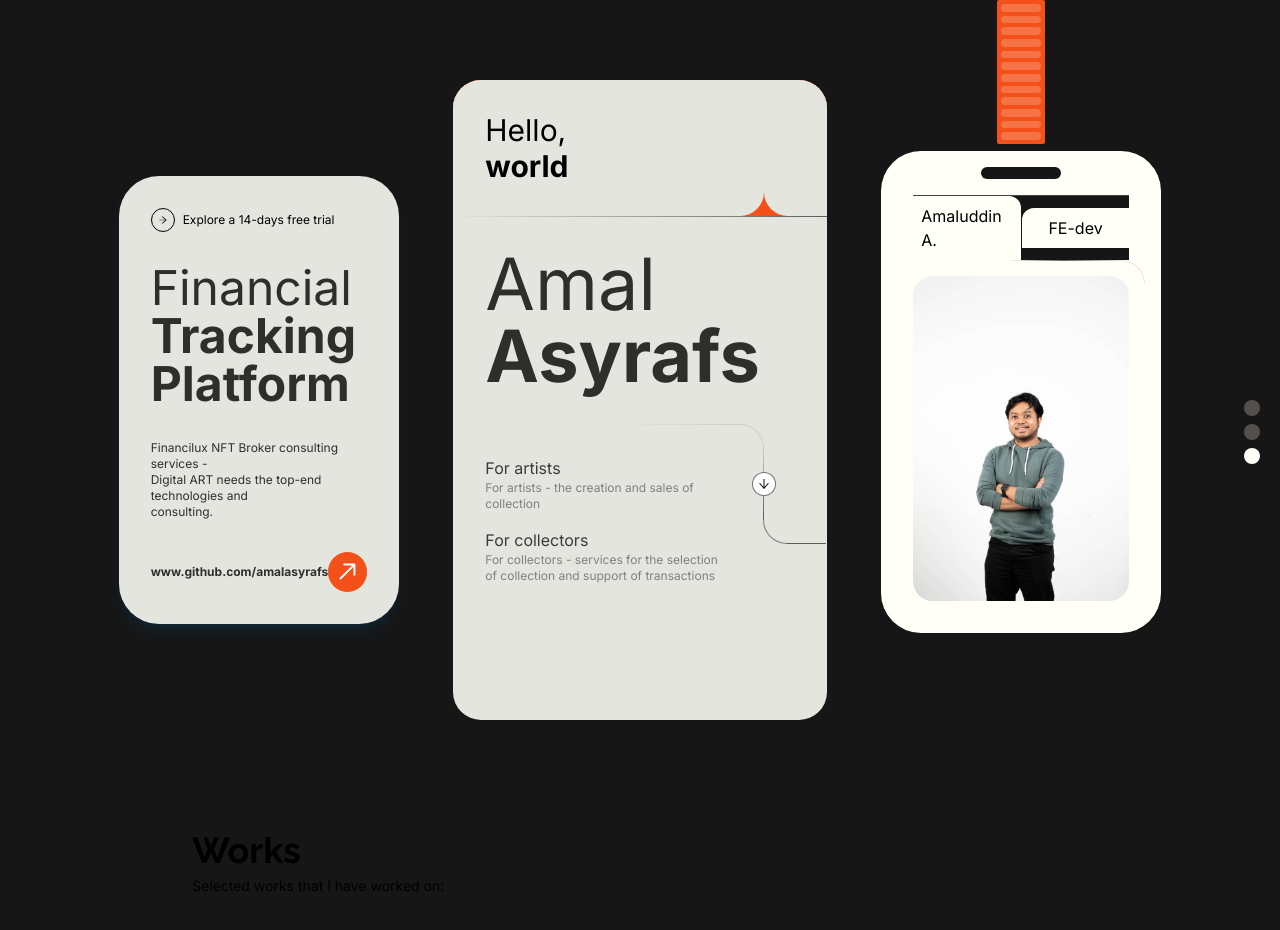
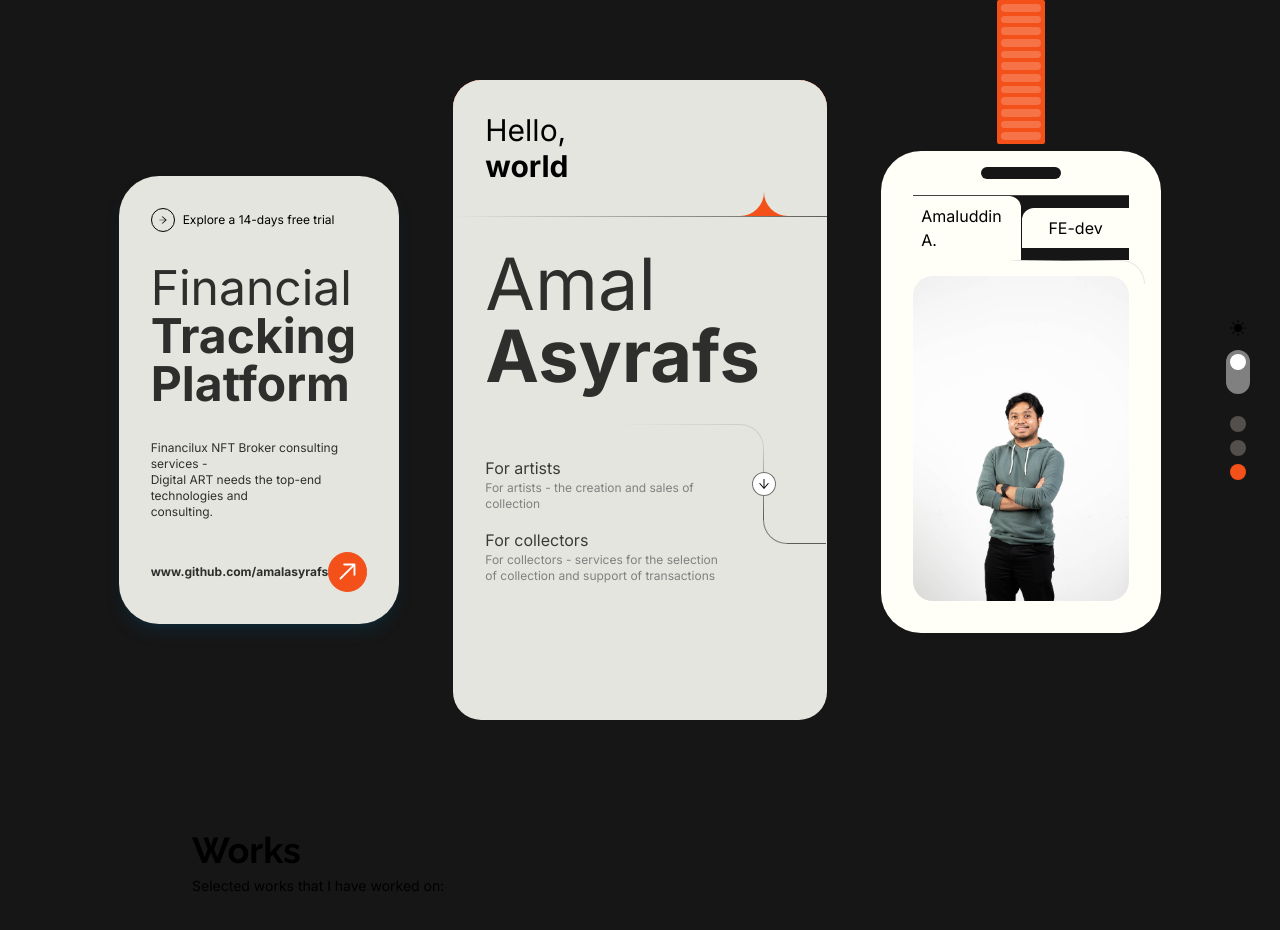
Before and after one commit to amalasyrafs/next-portfolio, a Next.js app: page / in a window 1280 px wide. Shown: the top 930 px of the page. Built offline with nearby package versions, Linux system fonts and the light colour scheme.

Commit message:
add dark mode toggle switch

```diff
--- a/components/home/navbar.js
+++ b/components/home/navbar.js
@@ -1,21 +1,40 @@
+import { useState } from "react";
 import { useLenis } from "@studio-freight/react-lenis";
+import { Switch } from "@headlessui/react";
+import { BsMoonFill, BsSunFill } from "react-icons/bs";
 
 export default function VerticalNavbar({ section }) {
   const lenis = useLenis();
+  const [enabled, setEnabled] = useState(false);
 
   return (
-    <div className="fixed right-5 top-1/2 flex flex-col gap-2">
+    <div className="fixed right-5 top-[40%] flex flex-col items-center justify-center gap-2">
+      <div>{enabled ? <BsMoonFill /> : <BsSunFill />}</div>
+      <Switch
+        checked={enabled}
+        onChange={setEnabled}
+        className={`${
+          enabled ? "bg-invoke-orange" : "bg-invoke-darkGrey"
+        } relative mb-6 mt-4 inline-flex h-6 w-11 rotate-90 items-center rounded-full`}
+      >
+        <span className="sr-only">Dark mode</span>
+        <span
+          className={`${
+            enabled ? "translate-x-6" : "translate-x-1"
+          } h-4 w-4 transform rounded-full bg-white transition`}
+        />
+      </Switch>
       {[0, 1, 2].map((el) => (
         <div
           onClick={() =>
             lenis?.scrollTo(`#section-${el}`, {
-              // immediate: true,
-              duration: 2,
+              duration: 1.5,
+              lock: true,
             })
           }
           href={`#section-${el}`}
           className={`h-4 w-4 cursor-pointer rounded-full ${
-            el === section ? "bg-invoke-white" : "bg-invoke-brown/40"
+            el === section ? "bg-invoke-orange" : "bg-invoke-brown/40"
           }`}
         ></div>
       ))}
--- a/package.json
+++ b/package.json
@@ -9,6 +9,7 @@
     "lint": "next lint"
   },
   "dependencies": {
+    "@headlessui/react": "^1.7.14",
     "@next/font": "13.1.1",
     "@studio-freight/react-lenis": "^0.0.15",
     "eslint": "8.31.0",
```
Also changed, not shown: 1 other file (tests, documents, lock files or other folders).
